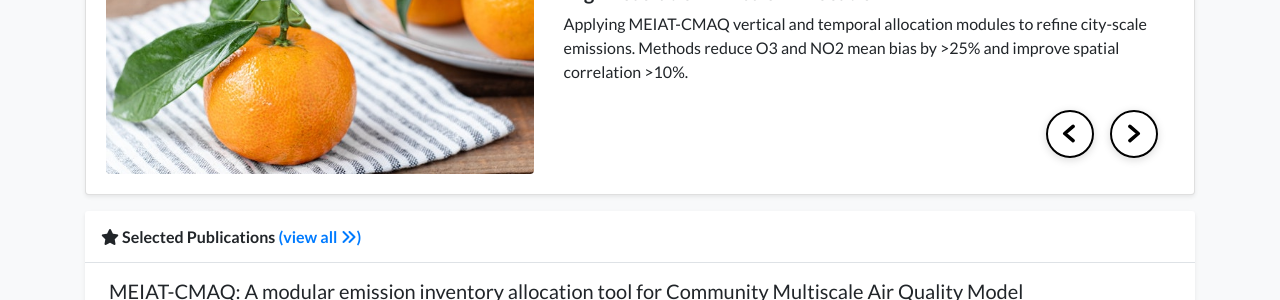
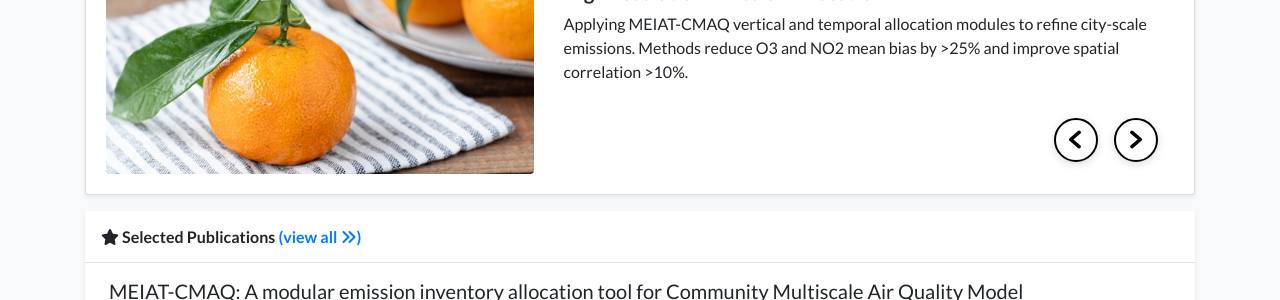
Before and after one commit to Airwhf/Airwhf.github.io, a Jekyll site: the page built from index.html, in a window 1280 px wide and 1400 px high, scrolled down 784 px. Shown: the part 167-467 px from the top of the window. Built offline with Jekyll 4.4.1, drawn with Linux system fonts in a browser that asks for light colours; a style sheet for code colours, icons or effects is not loaded.

Commit message:
Update current_work_carousel.html

```diff
--- a/_includes/widgets/current_work_carousel.html
+++ b/_includes/widgets/current_work_carousel.html
@@ -11,8 +11,8 @@
         .cw-bottom-controls { position: absolute; right: 1rem; bottom: 0.75rem; z-index: 5; }
         .cw-icon {
             display: inline-block;
-            width: 3rem;
-            height: 3rem;
+            width: 2.75rem;
+            height: 2.75rem;
             border: 2px solid #000;
             border-radius: 50%;
             background-color: rgba(255,255,255,0.92);
@@ -46,7 +46,7 @@
                 </div>
                 {% endfor %}
             </div>
-            <div class="cw-bottom-controls d-flex justify-content-center align-items-center mt-3 mb-1">
+            <div class="cw-bottom-controls d-flex justify-content-end align-items-center">
                 <button class="cw-icon cw-icon-prev mr-3" type="button" data-target="#currentWorkCarousel" data-slide="prev" aria-label="Previous"></button>
                 <button class="cw-icon cw-icon-next" type="button" data-target="#currentWorkCarousel" data-slide="next" aria-label="Next"></button>
             </div>
```
